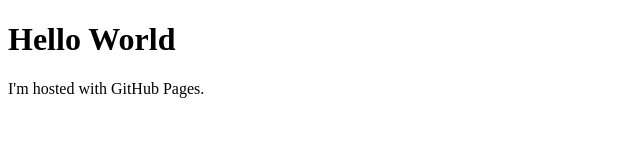
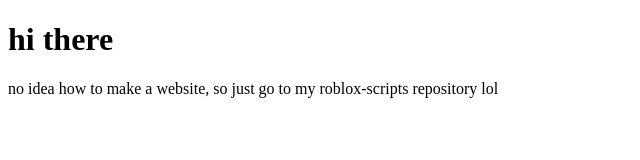
Before and after one commit to uiojaafdosijfafdssf/uiojaafdosijfafdssf.github.io, a plain HTML site: page index.html in a window 1280 px wide. Shown: the whole page, without its empty margins (0-640 px from the left). Drawn offline with Linux system fonts and the light colour scheme.

Commit message:
Update index.html

```diff
--- a/index.html
+++ b/index.html
@@ -1,7 +1,7 @@
 <!DOCTYPE html>
 <html>
 <body>
-<h1>Hello World</h1>
-<p>I'm hosted with GitHub Pages.</p>
+<h1>hi there</h1>
+<p>no idea how to make a website, so just go to my roblox-scripts repository lol</p>
 </body>
 </html>
```
